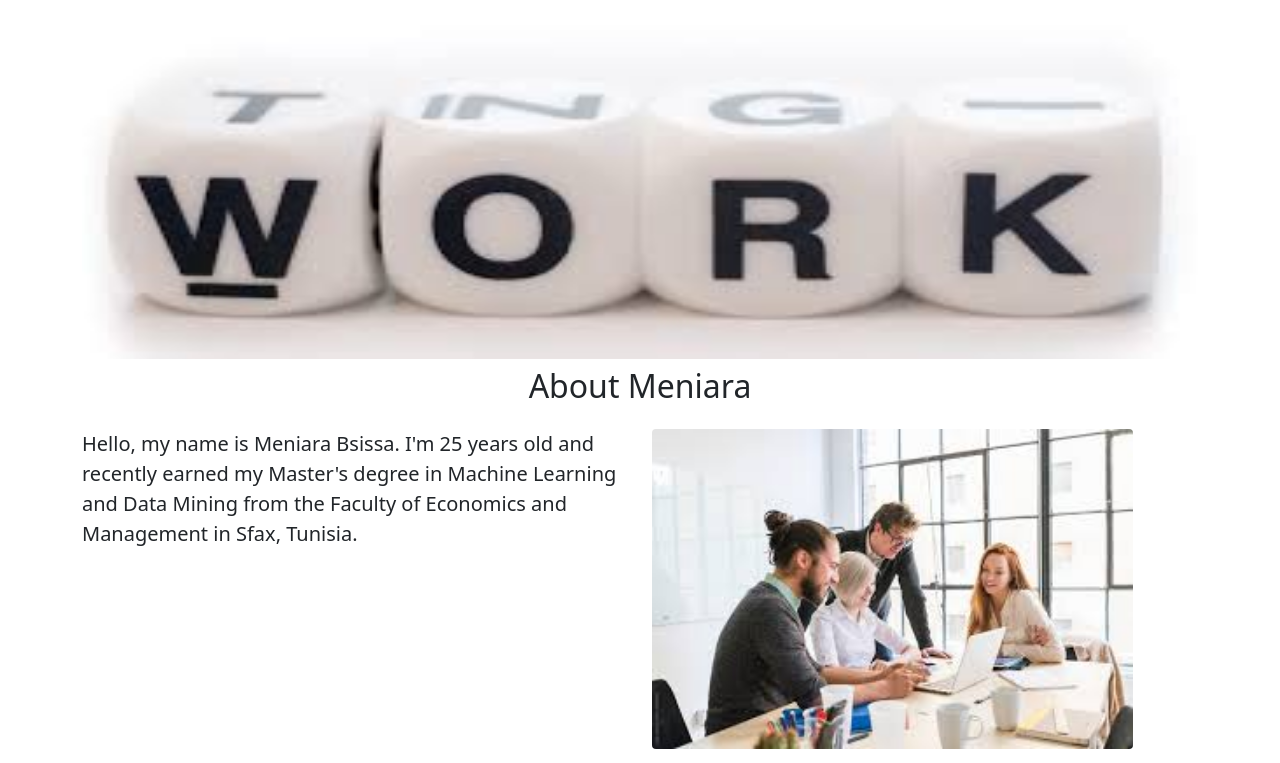
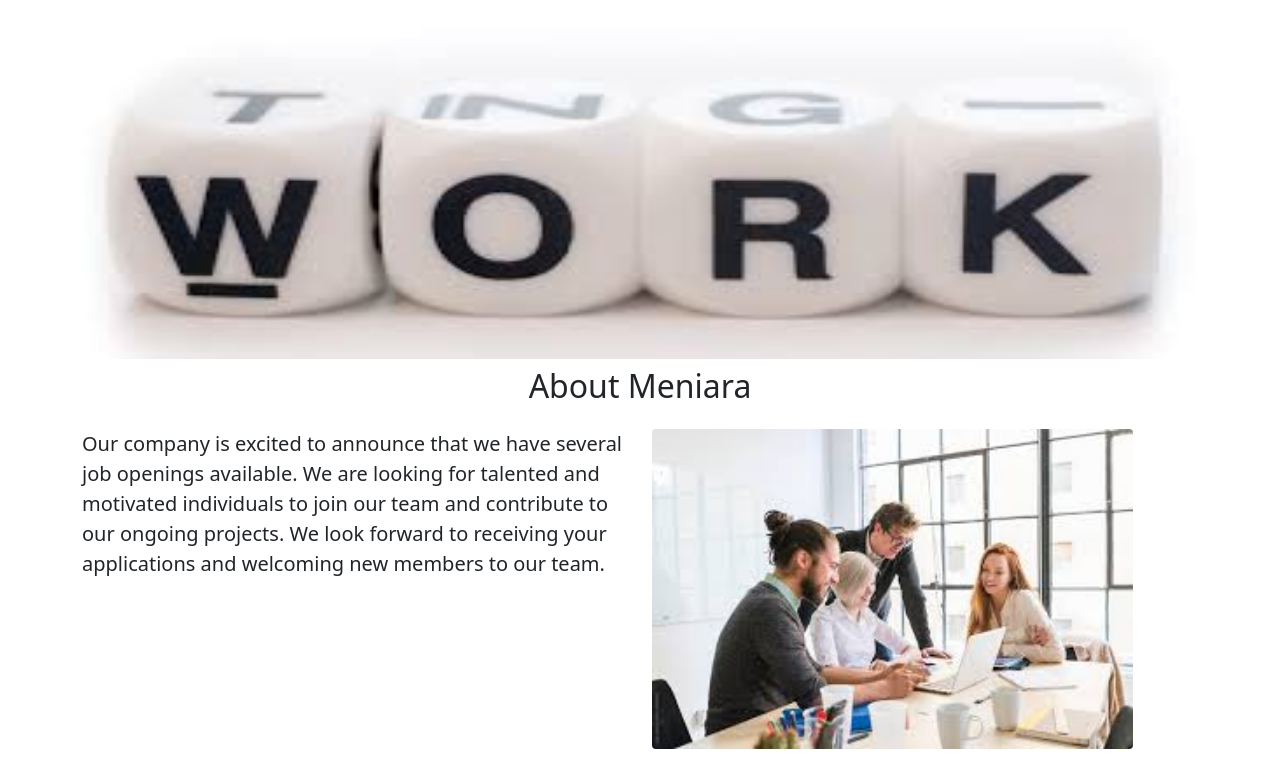
Before and after one commit to MeniaraBsissa/web-site-with-python-Flask, a Flask app: page / in a window 1280 px wide. Shown: the part 137-900 px from the top of the page. Run offline with Flask 3, Linux system fonts and the light colour scheme.

Commit message:
update msg

```diff
--- a/templates/home.html
+++ b/templates/home.html
@@ -27,7 +27,7 @@
       <div class="row" style="margin-bottom:16px">
         <div class="col-md-6">
     <p class="lead">
-      Hello, my name is Meniara Bsissa. I'm 25 years old and recently earned my Master's degree in Machine Learning and Data Mining from the Faculty of Economics and Management in Sfax, Tunisia.
+      Our company is excited to announce that we have several job openings available. We are looking for talented and motivated individuals to join our team and contribute to our ongoing projects. We look forward to receiving your applications and welcoming new members to our team.
     </p>
         </div>
         <div class="d-none d-md-block col-md-6">
@@ -42,7 +42,7 @@
         {% endfor %}
       </div>
       <div class="text-center">
-    <a href="mailto:meniara@gmail.com subject=Question about jobs" class="btn btn-primary btn-lg">Contuct Us</a>
+    <a href="mailto:meniara@gmail.com" class="btn btn-primary btn-lg">Contuct Us</a>
       </div>
       </div>
 
--- a/templates/jobitem.html
+++ b/templates/jobitem.html
@@ -13,6 +13,6 @@
     {% endif %}
 </div>
   <div class="col-3">
-    <a href="mailto:meniara@gmail.com subject=Application for {{job['title']}} position" type="button" class="btn btn-outside btn-lg btn-primary">Apply</a>
+    <a href="mailto:meniara@gmail.com" type="button" class="btn btn-outside btn-lg btn-primary">Apply</a>
   </div>
 </div>
```
